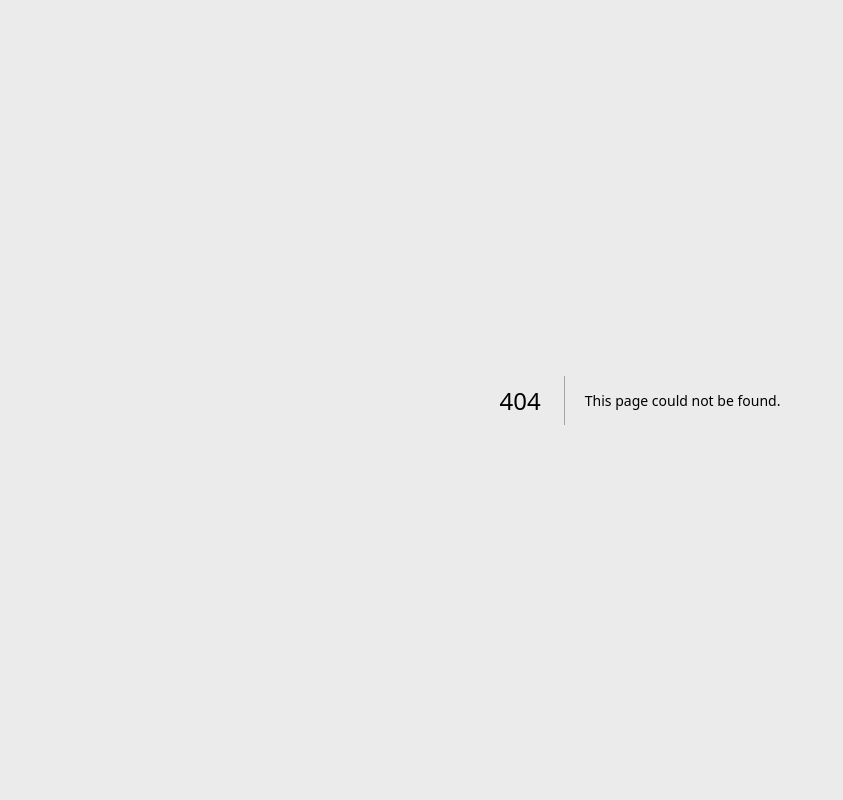
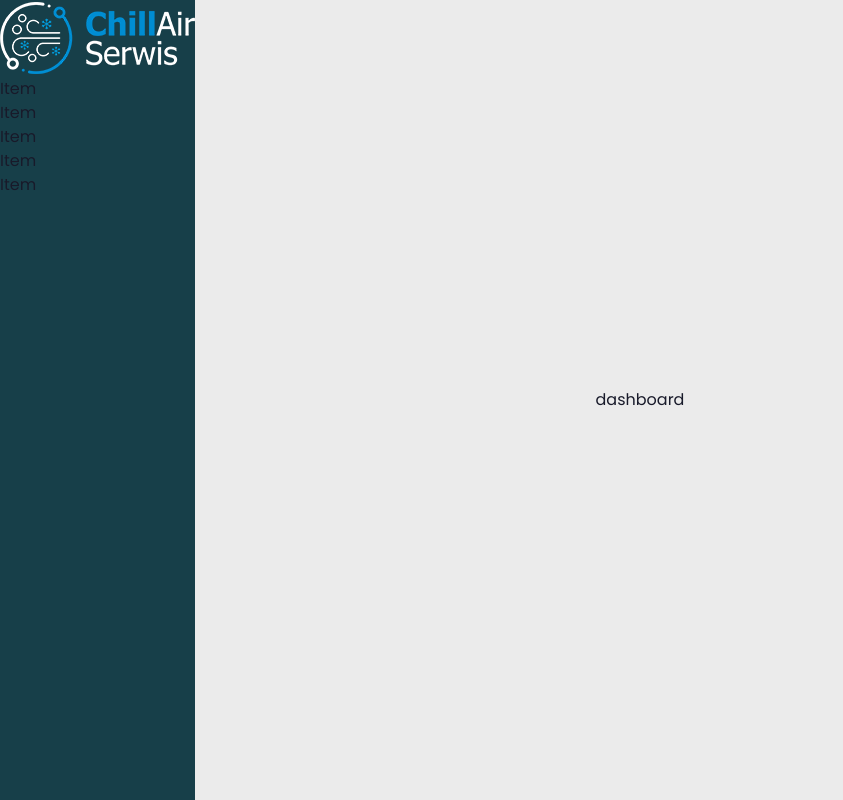
Before and after one commit to CharlesSquirel/chillair-protocols, a Next.js app: page /dashboard in a window 1280 px wide. Before the commit this address had no page. Shown: the whole page, without its empty margins (0-843 px from the left). Built offline with nearby package versions, Linux system fonts and the light colour scheme.

Commit message:
feat: Start dashboard UI

```diff
--- a/app/components/Login/Login.tsx
+++ b/app/components/Login/Login.tsx
@@ -5,14 +5,27 @@ import Envelope from './icons/Envelope';
 import Key from './icons/Key';
 import logo from '../../../public/chillair_logo.png';
 
+interface LoginFormData {
+  email: string;
+  password: string;
+}
+
 const Login = () => {
+  async function handleSubmit(formData: FormData) {
+    'use server';
+    const data: LoginFormData = {
+      email: formData.get('email') as string,
+      password: formData.get('password') as string,
+    };
+    console.log(data);
+  }
   return (
-    <form className="w-[450px] border flex flex-col gap-5 p-5 items-center rounded-lg shadow-lg bg-secondary border-secondary">
+    <form className="w-[450px] border flex flex-col gap-5 p-5 items-center rounded-lg shadow-lg bg-secondary border-secondary" action={handleSubmit}>
       <Image src={logo} alt="Chillair logo" />
-      <LoginTextInput placeholder="Email">
+      <LoginTextInput placeholder="Email" name="email">
         <Envelope />
       </LoginTextInput>
-      <LoginTextInput type="password" placeholder="Hasło">
+      <LoginTextInput type="password" placeholder="Hasło" name="password">
         <Key />
       </LoginTextInput>
       <LoginSubmitButton />
--- a/app/components/Login/LoginTextInput/LoginTextInput.tsx
+++ b/app/components/Login/LoginTextInput/LoginTextInput.tsx
@@ -2,13 +2,14 @@ interface LoginTextInputProps {
   children: React.ReactNode;
   type?: 'text' | 'password';
   placeholder: string;
+  name: string;
 }
 
-const LoginTextInput = ({ children, type = 'text', placeholder }: LoginTextInputProps) => {
+const LoginTextInput = ({ children, type = 'text', placeholder, name }: LoginTextInputProps) => {
   return (
-    <label className="input input-bordered border-2 flex items-center gap-2 focus:outline-none focus-within:outline-none w-full focus-within:border-primary ">
+    <label className="input input-bordered border-2 flex items-center gap-2 focus:outline-none focus-within:outline-none w-full focus-within:border-primary">
       {children}
-      <input type={type} className="grow  " placeholder={placeholder} />
+      <input type={type} className="grow" placeholder={placeholder} name={name} />
     </label>
   );
 };
--- /dev/null
+++ b/app/components/SideMenu/SideMenu.tsx
@@ -0,0 +1,17 @@
+import Image from 'next/image';
+import logo from '../../../public/chillair_logo.png';
+
+export default function SideMenu() {
+  return (
+    <aside className="h-screen bg-secondary fixed left-0 flex flex-col">
+      <Image src={logo} alt="Chillair logo" />
+      <ul className="flex flex-col">
+        {Array.from({ length: 5 }, (_, index) => (
+          <li key={index} className="cursor-pointer">
+            Item
+          </li>
+        ))}
+      </ul>
+    </aside>
+  );
+}
--- /dev/null
+++ b/app/dashboard/layout.tsx
@@ -0,0 +1,14 @@
+import SideMenu from '../components/SideMenu/SideMenu';
+
+export default function Layout({
+  children,
+}: Readonly<{
+  children: React.ReactNode;
+}>) {
+  return (
+    <>
+      <SideMenu />
+      {children}
+    </>
+  );
+}
--- /dev/null
+++ b/app/dashboard/page.tsx
@@ -0,0 +1,3 @@
+export default function Dashboard() {
+  return <h1>dashboard</h1>;
+}
```
